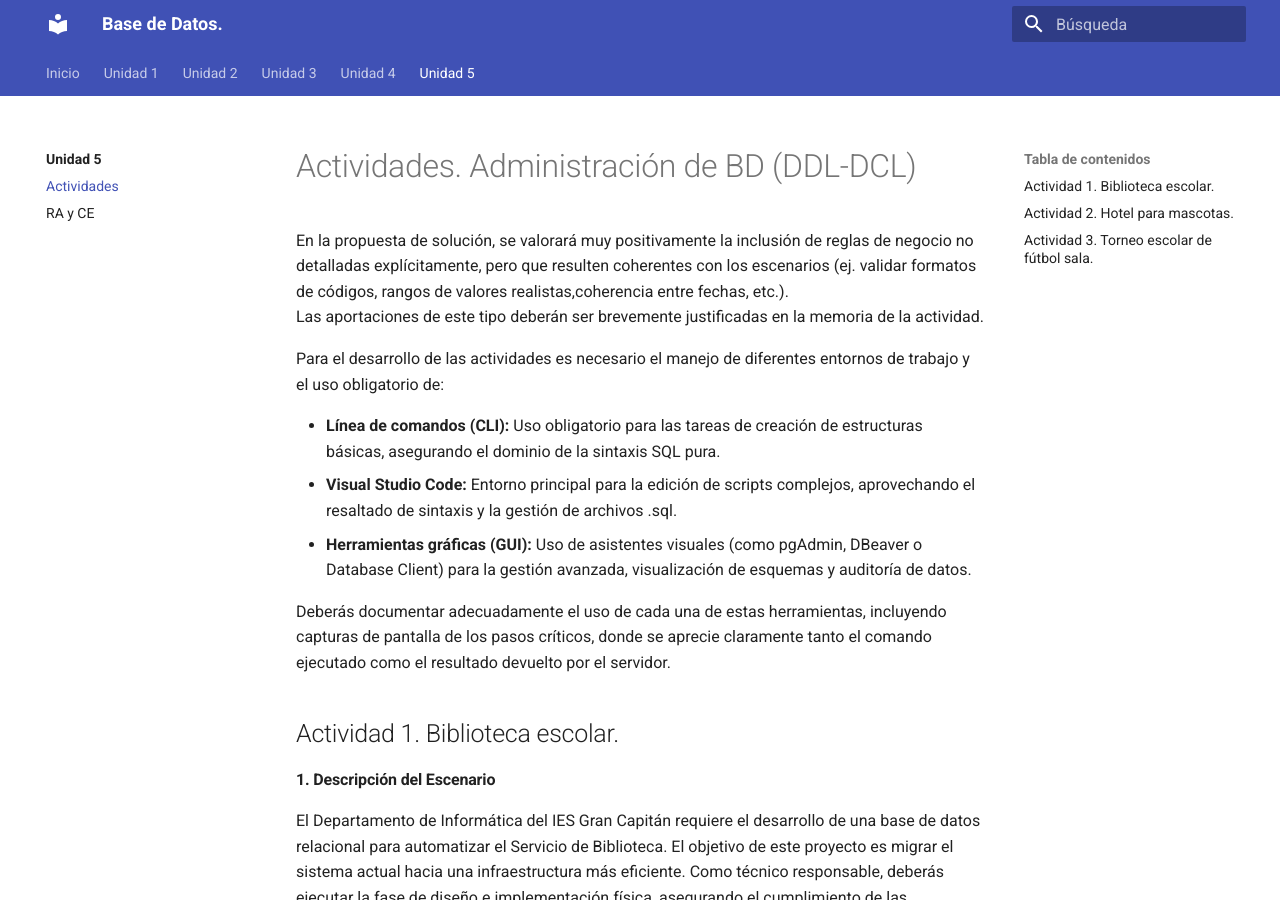
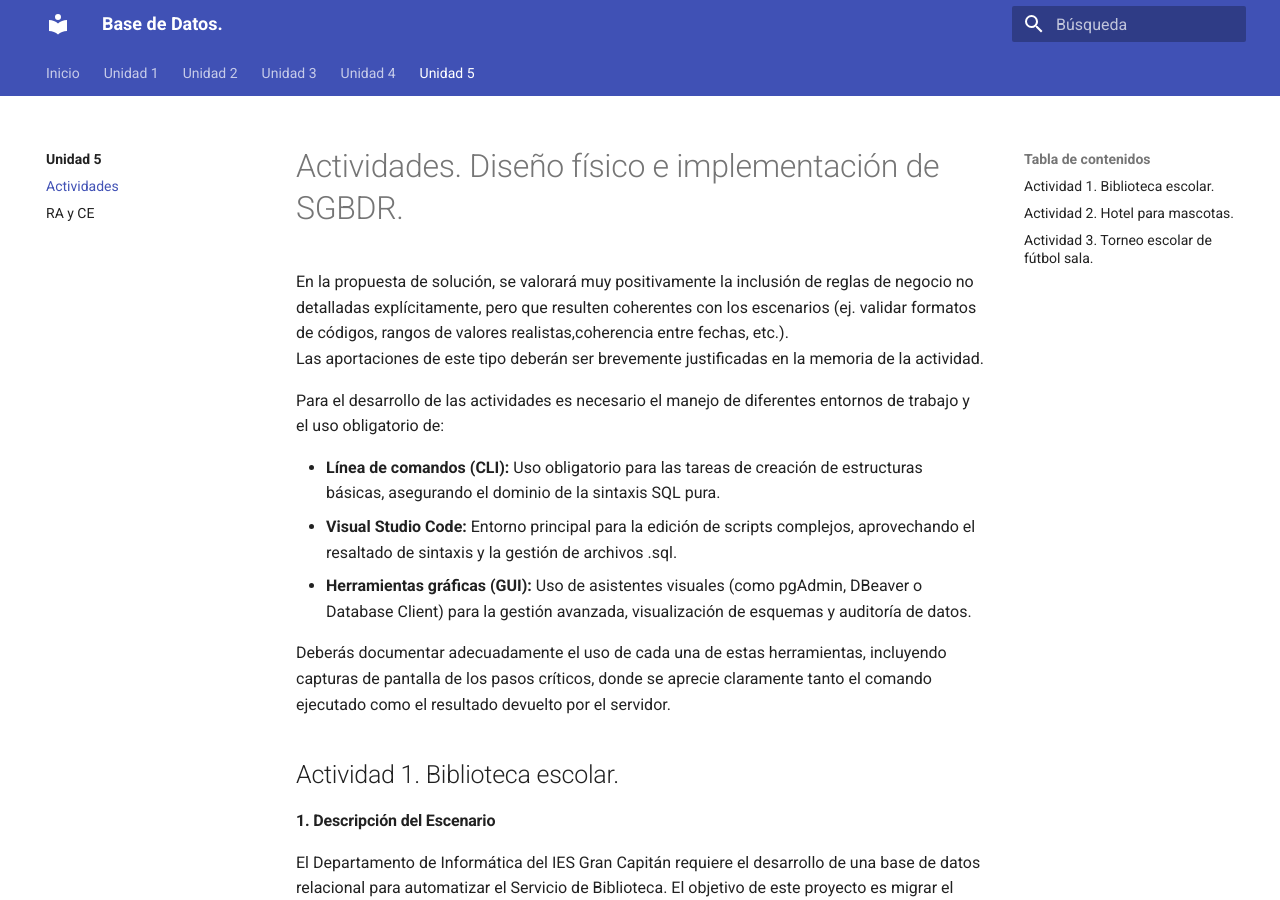
Before and after one commit to fjagui/web-bd, an MkDocs documentation site: the page built from docs/UD5/practicas.md, in a window 1280 px wide and 900 px high. Built offline with MkDocs 1.6.1 and Material for MkDocs 9.7.7, drawn with Linux system fonts in a browser that asks for light colours.

Commit message:
Cambiar nombre unidad

```diff
--- a/docs/UD5/practicas.md
+++ b/docs/UD5/practicas.md
@@ -1,4 +1,4 @@
-# Actividades. Administración de BD (DDL-DCL)
+# Actividades. Diseño físico e implementación de SGBDR.
 En la propuesta de solución, se valorará muy positivamente la inclusión de reglas de negocio no detalladas explícitamente, pero que resulten coherentes con los escenarios (ej. validar formatos de códigos, rangos de valores realistas,coherencia entre fechas, etc.).
 Las aportaciones de este tipo deberán ser brevemente justificadas en la memoria de la actividad.
 
```
Also changed, not shown: docs/UD5/index.md (+1 -1 lines).
